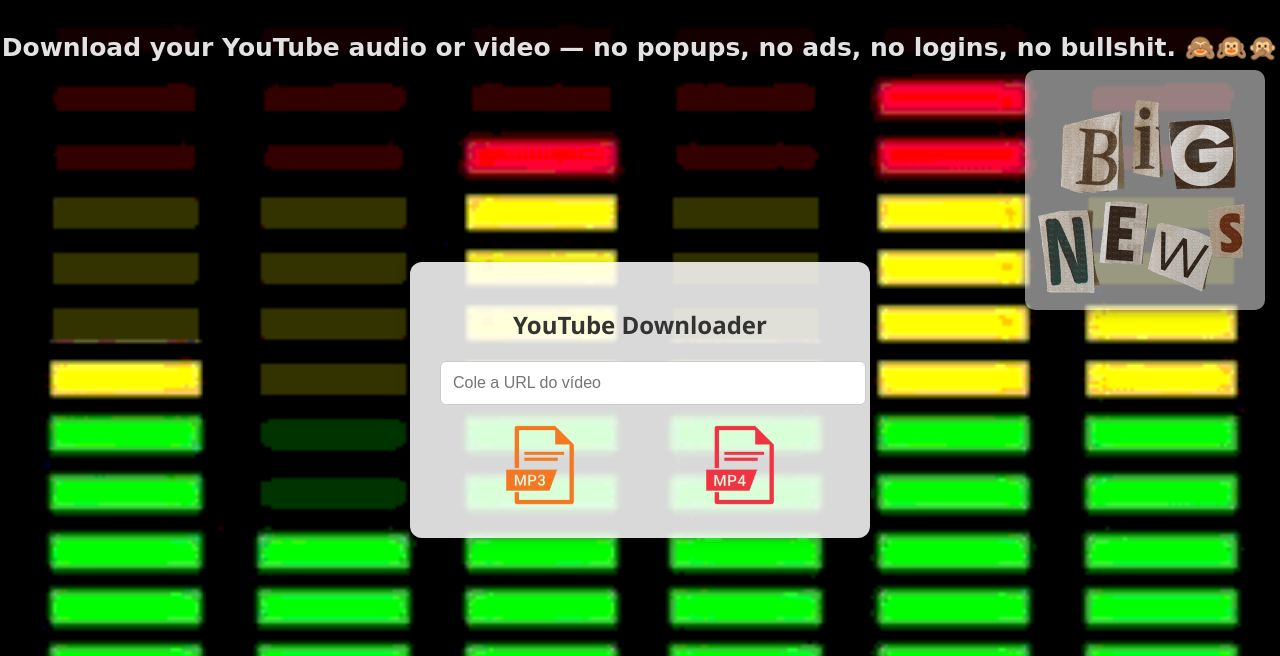
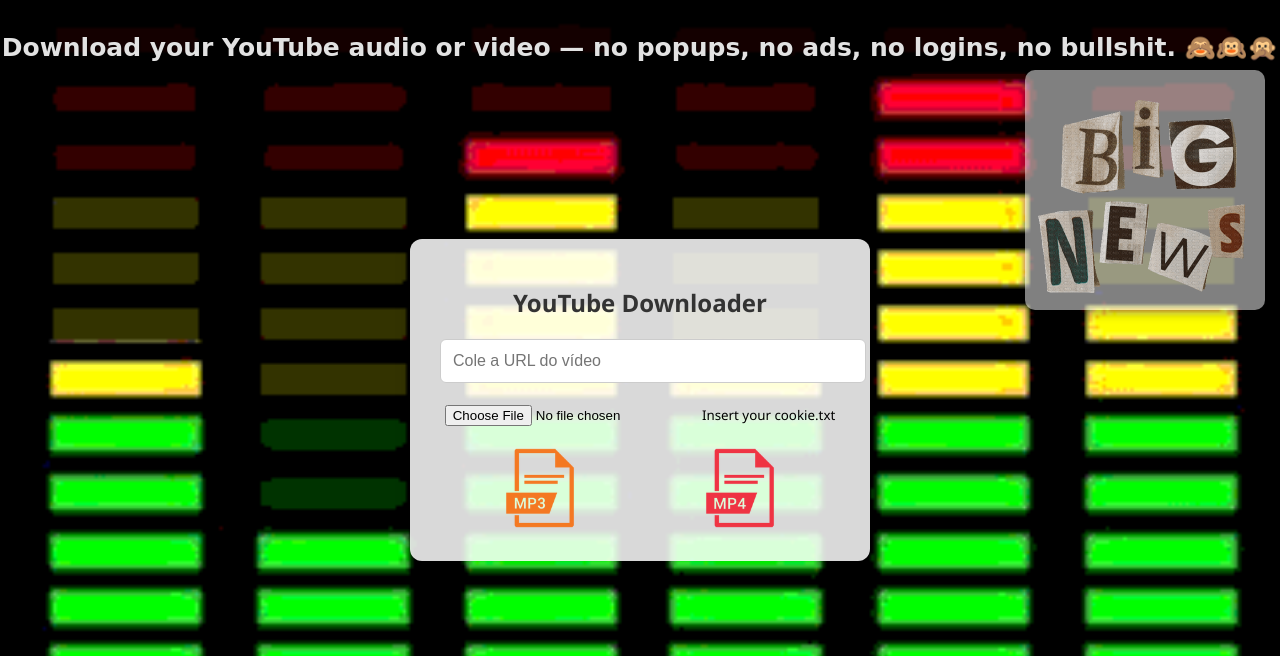
Before and after one commit to dadosneurais/ytconverter, a Flask app: page / in a window 1280 px wide. Shown: the top 656 px of the page. Run offline with Flask 3, Linux system fonts and the light colour scheme; data that the repository does not hold is empty.

Commit message:
Update index.html

```diff
--- a/templates/index.html
+++ b/templates/index.html
@@ -31,8 +31,16 @@
         {% if error %}
             <p class="error">{{ error }}</p>
         {% endif %}
-        <form method="POST">
+
+        {% if cookie_uploaded %}
+            <p class="success">✅ Cookie enviado com sucesso! Usaremos ele neste download.</p>
+        {% endif %}
+
+        <form method="POST" enctype="multipart/form-data">
             <input type="text" name="url" placeholder="Cole a URL do vídeo" required>
+            <input type="file" name="cookie_file" accept=".txt">
+                <small> Insert your cookie.txt</small>
+            <br><br>
             <div class="buttons">
                 <button type="submit" name="format" value="mp3">
                     <img src="{{ url_for('static', filename='mp3.ico') }}" alt="Download MP3">
```
